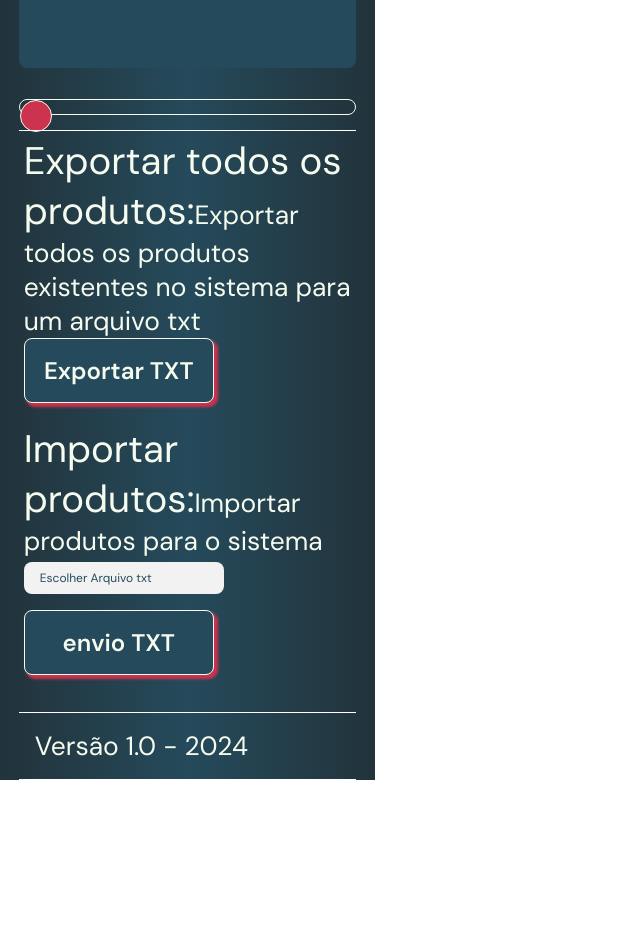
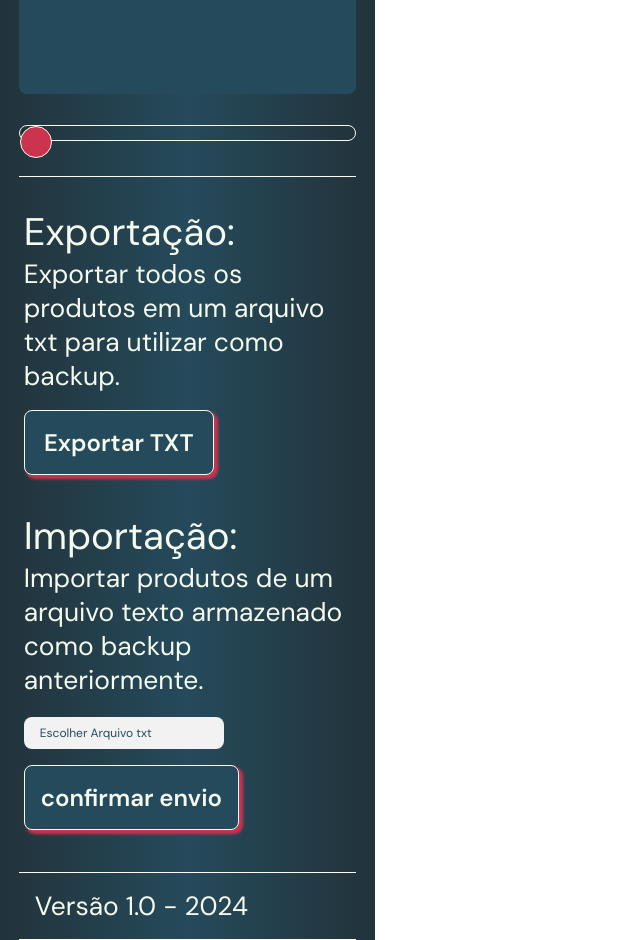
Before and after one commit to Grupo-2-Sustentare/sustentare-web, a React (Create React App) app: page /configuracoes in a window 1280 px wide. Shown: the part 420-1360 px from the top of the page, without its empty margins (0-640 px from the left). Before the commit the page ends 1200 px from the top, so only its background shows below. Built offline with nearby package versions, Linux system fonts and the light colour scheme; a web font is replaced by a local one.

Commit message:
Arrumando botao na pagina de config

```diff
--- a/src/components/BotaoImport/BotaoImport.jsx
+++ b/src/components/BotaoImport/BotaoImport.jsx
@@ -39,7 +39,7 @@ const ImportTxtButton = () => {
         <input className={styles.inputFile} type="file" accept=".txt" onChange={handleFileChange} />
       </label>
       {file && <p className={styles.fileName}>{file.name}</p>}
-      <button className={styles.button} onClick={uploadTxt}>envio TXT</button>
+      <button className={styles.button} onClick={uploadTxt}>confirmar envio</button>
     </div>
   );
 };
--- a/src/pages/configuracoes/Configuracoes.jsx
+++ b/src/pages/configuracoes/Configuracoes.jsx
@@ -17,22 +17,23 @@ export default function Configuracoes() {
                     Tamanho do texto
                 </span>
                 <TextSizeSlider />
+                <div className={styles.linha}></div>
                 <div className={styles.ImportExport}>
                     <div className={styles.Export}>
                         <span className={styles.H3}>
-                            Exportar todos os produtos:
+                            Exportação:
                         </span>
                         <span className={styles.H4}>
-                            Exportar todos os produtos existentes no sistema para um arquivo txt
+                            Exportar todos os produtos em um arquivo txt para utilizar como backup.
                         </span>
                         <BotaoExport/>
                     </div>
                     <div className={styles.Import}>
                         <span className={styles.H3}>
-                            Importar produtos:
+                            Importação:
                         </span>
                         <span className={styles.H4}>
-                            Importar produtos para o sistema
+                            Importar produtos de um arquivo texto armazenado como backup anteriormente.
                         </span>
                         <BotaoImport/>
                     </div>
--- a/src/pages/configuracoes/Configuracoes.module.css
+++ b/src/pages/configuracoes/Configuracoes.module.css
@@ -3,7 +3,7 @@
     flex-direction: column;
     align-items: center;
     justify-content: flex-start;
-    height: 150vh;
+    height: 170vh;
     gap: 16px;
     width: 90%;
 }
@@ -35,11 +35,26 @@
 }
 
 .ImportExport{
-    border: solid white;
-    border-width: 1px 0 0 0;
     display: flex;
     flex-direction: column;
     justify-content: flex-start;
     padding: 5px;
-    gap: 5px;
+    gap: 20px;
+    margin: 5px 0 5px 0px;
 }
+
+.Export{
+    display: flex;
+    flex-direction: column;
+}
+
+.Import{
+    display: flex;
+    flex-direction: column;
+}
+
+.linha{
+    border: solid white;
+    border-width: 1px 0 0 0;
+    margin: 20px 0 20px 0;
+}
```
